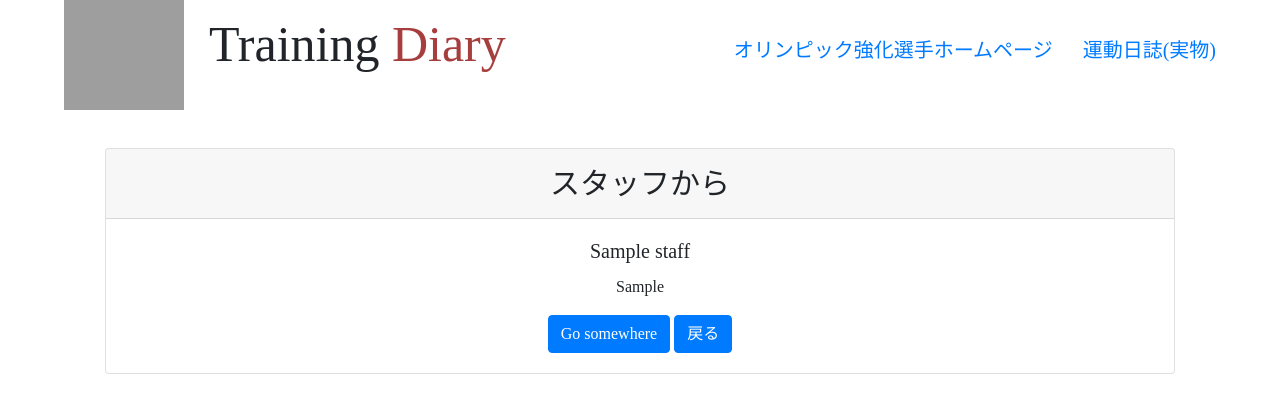
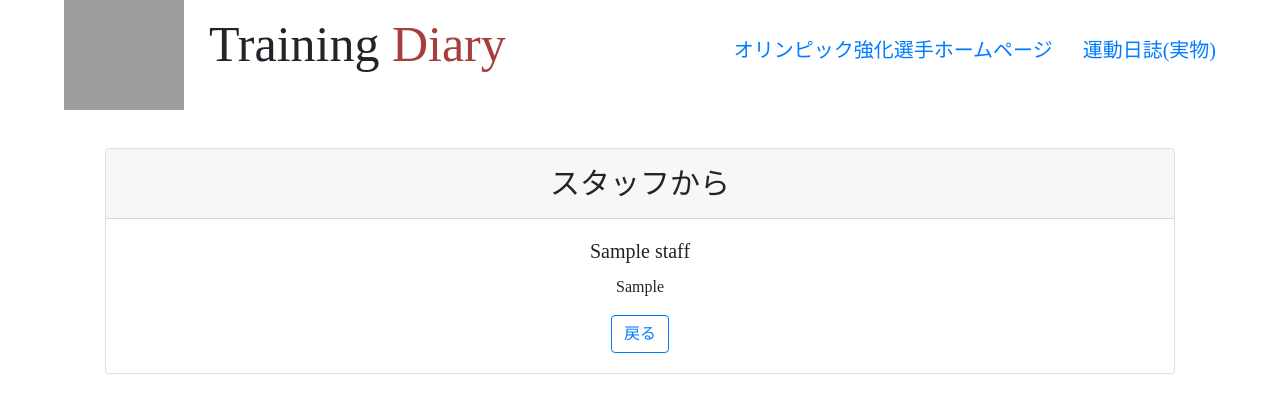
Before and after one commit to kazuya0208442/Training-Diary, a Django app: page /s_detail/1 in a window 1280 px wide. Shown: the top 413 px of the page. Run offline with Django 3.2, Linux system fonts and the light colour scheme; tables that the repository leaves empty hold one stand-in row (values such as "Sample post"); some libraries are stand-ins or nearby versions; some web fonts are replaced; grey boxes are pictures that could not be loaded.

Commit message:
fix_some_points

```diff
--- a/app/templates/app_home.html
+++ b/app/templates/app_home.html
@@ -950,6 +950,7 @@
   });
 
 </script>
+
 {% endfor %}
 
 {% for item in staff %}
--- a/app/templates/app_staff_detail.html
+++ b/app/templates/app_staff_detail.html
@@ -454,8 +454,7 @@
   <div class="card-body">
     <h5 class="card-title">{{object.title}}</h5>
     <p class="card-text">{{object.staff}}</p>
-    <a href="#" class="btn btn-primary">Go somewhere</a>
-    <a href="{{request.META.HTTP_REFERER}}" class="btn btn-primary" tabindex="-1" role="button" aria-disabled="true">戻る</a>
+    <a href="{{request.META.HTTP_REFERER}}" class="btn btn-outline-primary" tabindex="-1" role="button" aria-disabled="true">戻る</a>
   </div>
   <!-- <div class="card-footer text-muted">
     2 days ago
--- a/app/templates/app_week_detail.html
+++ b/app/templates/app_week_detail.html
@@ -439,11 +439,11 @@
   <div class="card-header">
     今週の振り返り
   </div>
+
   <div class="card-body">
     <h5 class="card-title">{{object.title}}</h5>
     <p class="card-text">{{object.summary}}</p>
-    <a href="#" class="btn btn-primary">Go somewhere</a>
-    <a href="{{request.META.HTTP_REFERER}}" class="btn btn-primary" tabindex="-1" role="button" aria-disabled="true">戻る</a>
+    <a href="{{request.META.HTTP_REFERER}}" class="btn btn-outline-primary" tabindex="-1" role="button" aria-disabled="true">戻る</a>
   </div>
 </div>
 
```
